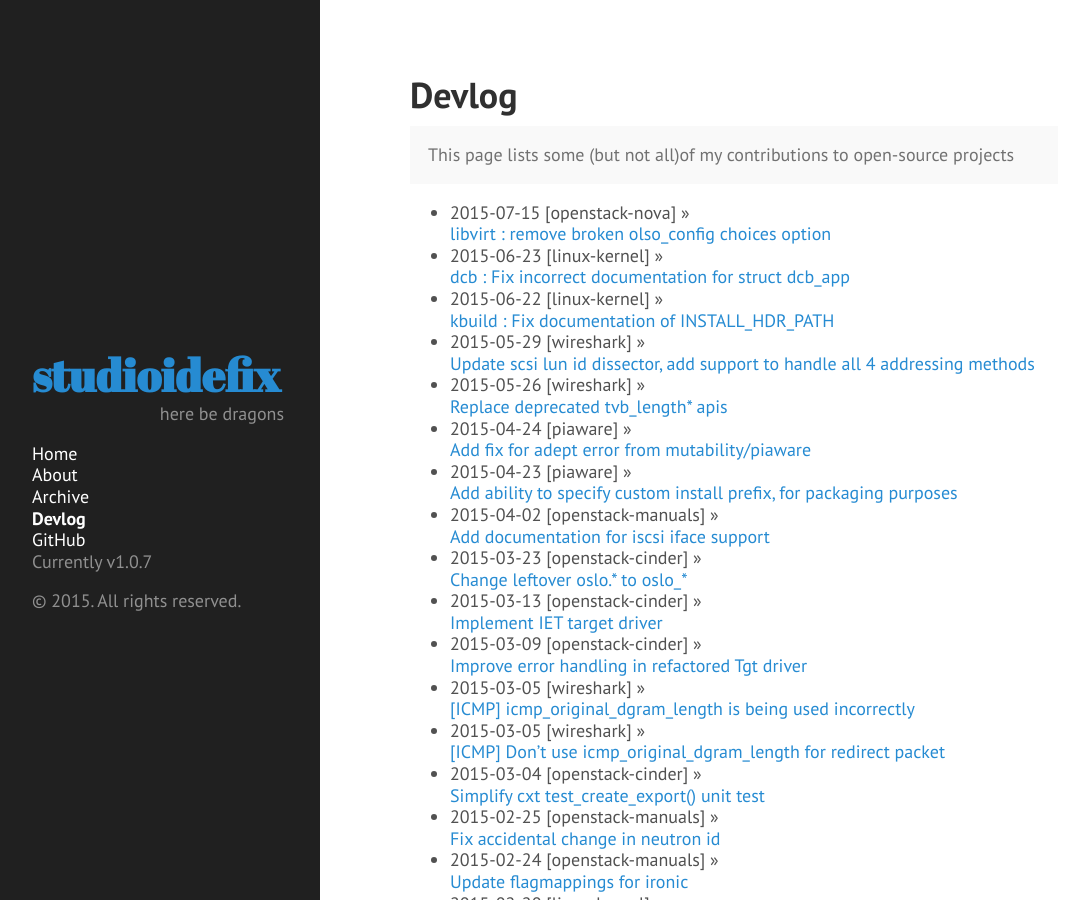
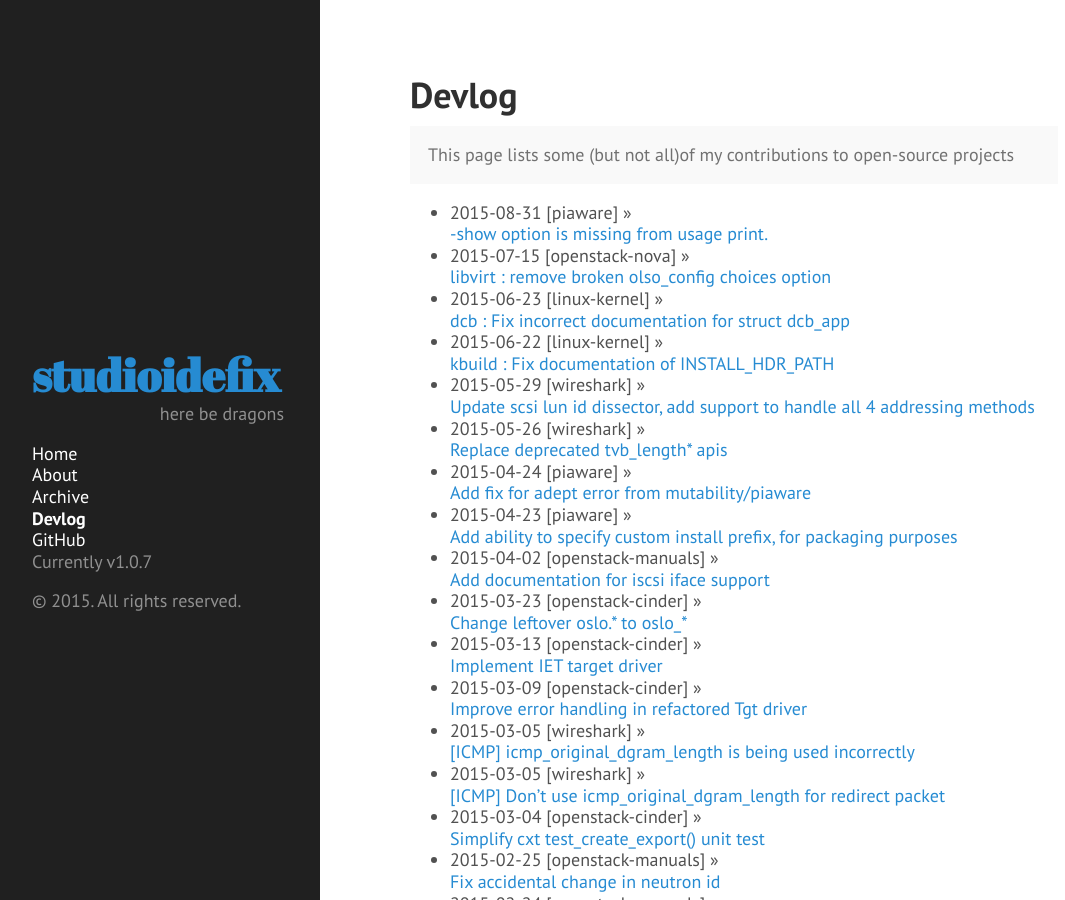
Before and after one commit to anish/anish.github.io, a Jekyll site: the page built from devlog.md, in a window 1280 px wide and 900 px high. Shown: the whole window, without its empty margins (4-1069 px from the left). Built offline with Jekyll 4.4.1, drawn with Linux system fonts in a browser that asks for light colours; Markdown is read by kramdown in place of the engine named in the settings.

Commit message:
Update devlog as of 8/31/2015

```diff
--- a/devlog.md
+++ b/devlog.md
@@ -16,6 +16,7 @@ git log --author=Anish --format="* %cd [wireshark] &raquo;<br> [%s](https://code
 * 2015-07-21 [linux-kernel] &raquo;<br> [cxgb4 : Allow firmware DCB info to be queried in host state](https://git.kernel.org/cgit/linux/kernel/git/torvalds/linux.git/commit/?id=a85c2eb3113299b8d55936a49e70c5b63c72617f)
 * 2015-07-21 [linux-kernel] &raquo;<br> [cxgb4 : Only pass app selector of 0 or 3 to firmware](https://git.kernel.org/cgit/linux/kernel/git/torvalds/linux.git/commit/?id=a44e7b73118b21176bdf6376c620d778a0ff0ee2)
 --->
+* 2015-08-31 [piaware] &raquo;<br> [-show option is missing from usage print.](https://github.com/flightaware/piaware/commit/2fc394f3fc1bfdea0a9637a1136262560fad4167)
 * 2015-07-15 [openstack-nova] &raquo;<br> [libvirt : remove broken olso\_config choices option](https://github.com/openstack/nova/commit/66b9c2ceaea3decc117cfe7d326a92bf2bdd169b)
 * 2015-06-23 [linux-kernel] &raquo;<br> [dcb : Fix incorrect documentation for struct dcb\_app](https://git.kernel.org/cgit/linux/kernel/git/torvalds/linux.git/commit/?id=42bcce87d763b4d22dc6d3a0c0b60c6b49820de8)
 * 2015-06-22 [linux-kernel] &raquo;<br> [kbuild : Fix documentation of INSTALL\_HDR\_PATH](https://git.kernel.org/cgit/linux/kernel/git/torvalds/linux.git/commit/?id=ed45d403696150864ee3090e69e0564d4397eebc)
```
